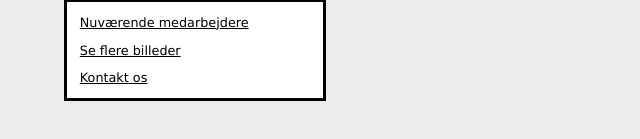
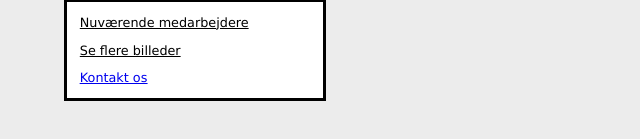
Before and after one commit to mads5856/2.-Semester-Eksamensprojekt-Videreudvikling, a plain HTML site: page html/om-os.html in a window 1280 px wide. Shown: the part 487-626 px from the top of the page, 0-640 px from the left. Drawn offline with Linux system fonts and the light colour scheme.

Commit message:
Kontakt os - Link

```diff
--- a/html/om-os.html
+++ b/html/om-os.html
@@ -69,7 +69,7 @@
         <div class="link-boks">
             <p>Nuværende medarbejdere</p>
             <p>Se flere billeder</p>
-            <p>Kontakt os</p>
+            <a href="kontakt.html"><p>Kontakt os</p></a>
         </div>
 
 
```
